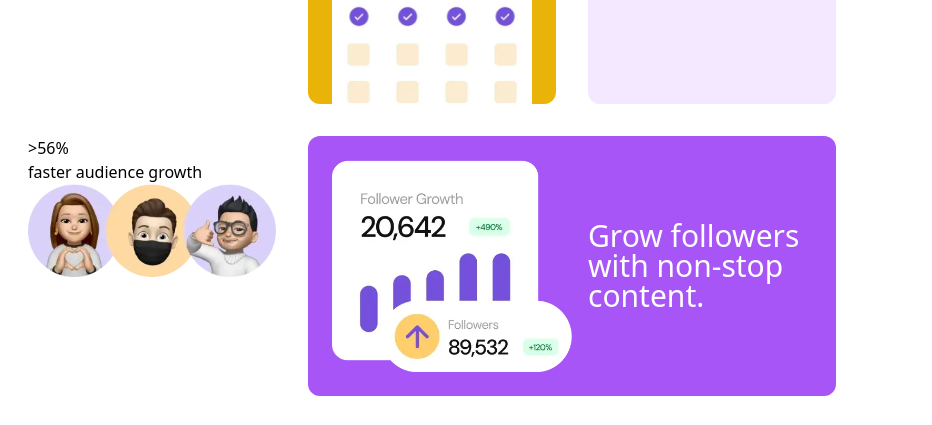
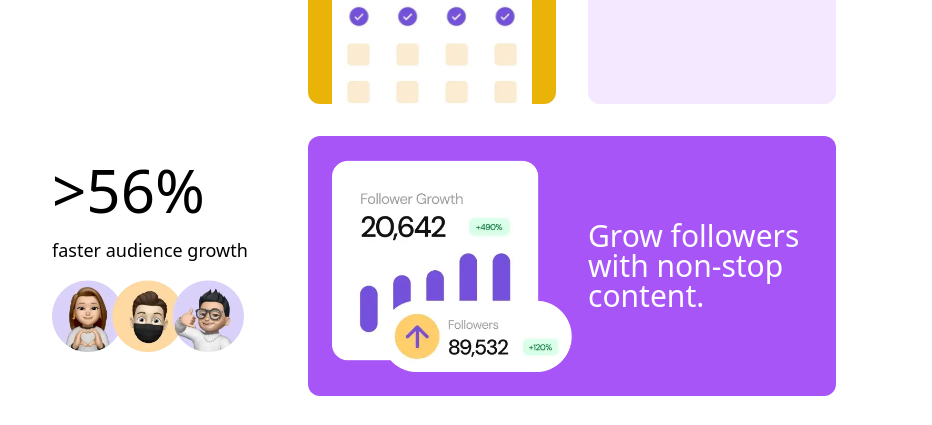
Before and after one commit to mrg-repo/SBA3-Design-Development, a plain HTML site: page index.html in a window 1280 px wide. Shown: the part 539-964 px from the top of the page, 348-1280 px from the left. Drawn offline with nearby package versions, Linux system fonts and the light colour scheme.

Commit message:
Growth Tile Styling

```diff
--- a/index.html
+++ b/index.html
@@ -60,11 +60,10 @@
       <h2 class="text-3xl font-medium leading-none">Grow followers with non-stop content.</h2>
     </article>
 
-
-    <article class="growth-tile">
-      <p>&gt;56%</p>
-      <p>faster audience growth</p>
-      <img src="./assets/images/illustration-audience-growth.webp" alt="Three user avatars">
+    <article class="growth-tile p-6 flex flex-col gap-4">
+      <p class="text-6xl font-medium">&gt;56%</p>
+      <p class="text-lg">faster audience growth</p>
+      <img class="w-48" src="./assets/images/illustration-audience-growth.webp" alt="Three user avatars">
     </article>
 
     <article class="create-tile">
```
